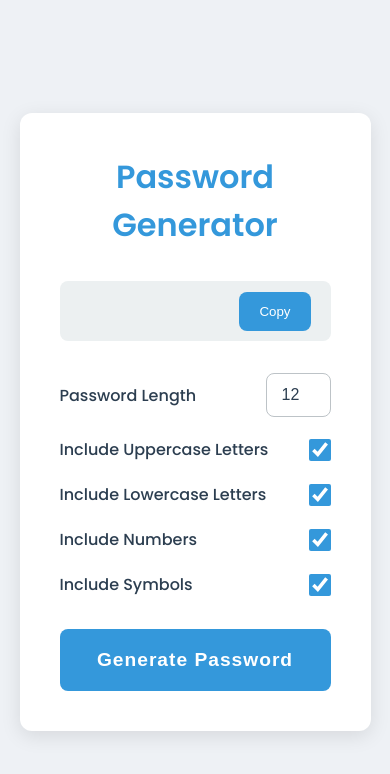
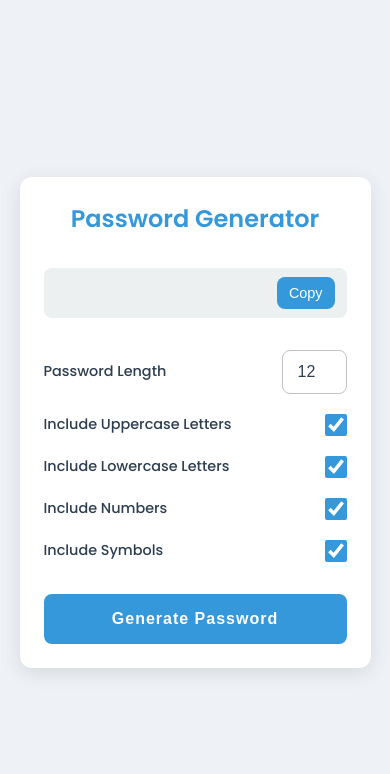
Before and after one commit to chestayurcel/Password-Generator, a plain HTML site: page index.html in a window 390 px wide. Drawn offline with Linux system fonts and the light colour scheme.

Commit message:
menambahkan media query untuk tampilan mobile

```diff
--- a/style.css
+++ b/style.css
@@ -121,3 +121,37 @@ input[type="checkbox"] {
 .btn:hover {
     background-color: #2980b9;
 }
+
+
+@media screen and (max-width: 480px) {
+    .container {
+        padding: 1.5rem;
+    }
+
+    h1 {
+        font-size: 1.5rem;
+    }
+
+    .result-container {
+        padding: 0.75rem;
+        height: 50px;
+    }
+
+    #result {
+        font-size: 1rem;
+    }
+
+    #copy-btn {
+        padding: 0.5rem 0.75rem;
+        font-size: 0.9rem;
+    }
+
+    .btn {
+        padding: 1rem;
+        font-size: 1rem;
+    }
+
+    .setting label {
+        font-size: 0.9rem;
+    }
+}
```
